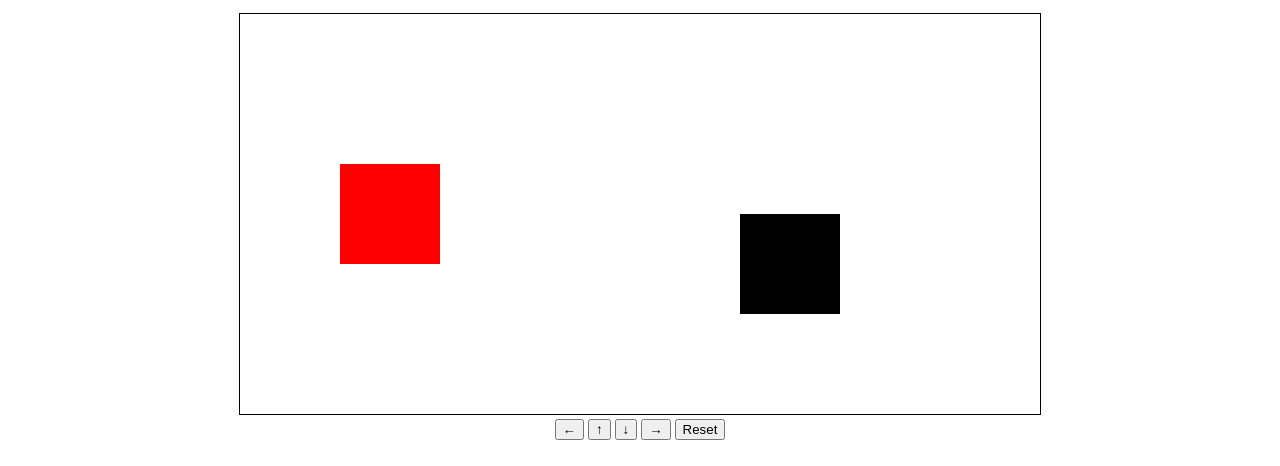
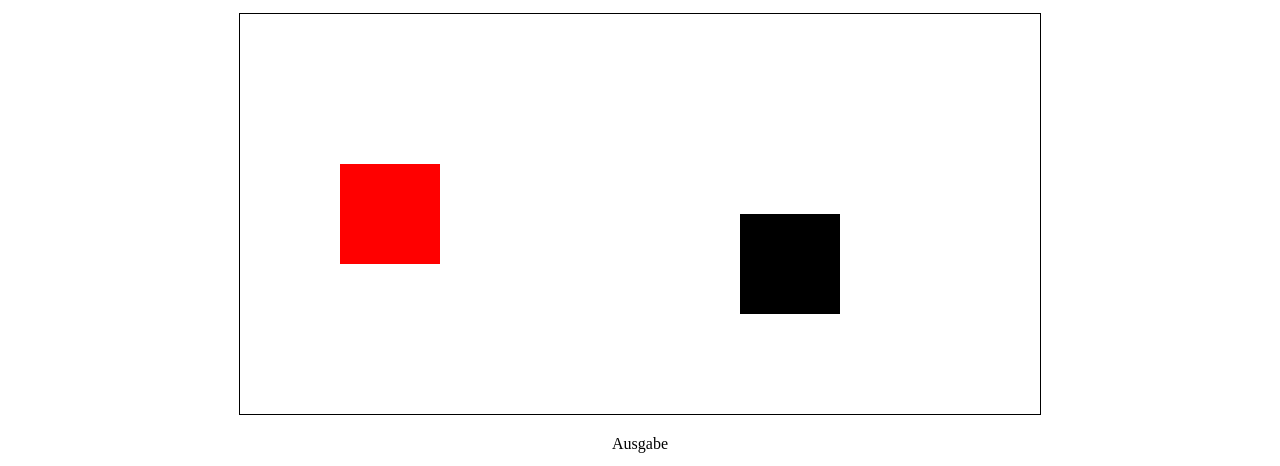
Before and after one commit to r-s-94/Mini-Game-Prototype, a plain HTML site: page index.html in a window 1280 px wide. Shown: the part 101-567 px from the top of the page. Drawn offline with Linux system fonts and the light colour scheme.

```diff
--- a/index.html
+++ b/index.html
@@ -8,6 +8,12 @@
     <style>
       body {
         text-align: center;
+      }
+
+      div {
+        width: 10rem;
+        height: 10rem;
+        border: 1px solid black;
       }
     </style>
   </head>
@@ -20,22 +26,8 @@
       height="400"
       style="border: 1px solid #000000"
     ></canvas>
-
-    <div>
-      <button ontouchstart="move2('37')" ontouchend="stopMove()">
-        &#8592;
-      </button>
-      <button ontouchstart="move2('38')" ontouchend="stopMove()">
-        &#8593;
-      </button>
-      <button ontouchstart="move2('40')" ontouchend="stopMove()">
-        &#8595;
-      </button>
-      <button ontouchstart="move2('39')" ontouchend="stopMove()">
-        &#8594;
-      </button>
-      <button onclick="restGame()">Reset</button>
-    </div>
+    <p id="out">Ausgabe</p>
+    <div ontouchmove="move2(event)" onTouchend="stopMove()"></div>
 
     <script>
       const canvas = document.getElementById("canvas");
@@ -117,22 +109,10 @@
         }
       }
 
-      function move2(number) {
-        if (number === "37") {
-          timeControl = setInterval(draw("right"), 1);
-        }
-
-        if (number === "38") {
-          timeControl = setInterval(draw("up"), 1);
-        }
-
-        if (number === "39") {
-          timeControl = setInterval(draw("left"), 1);
-        }
-
-        if (number === "40") {
-          timeControl = setInterval(draw("down"), 1);
-        }
+      function move2(event) {
+        let x = event.touches[0].clientX;
+        let y = event.touches[0].clientY;
+        document.getElementById("out").innerHTML = x + ":" + y;
       }
 
       function stopMove() {
```
